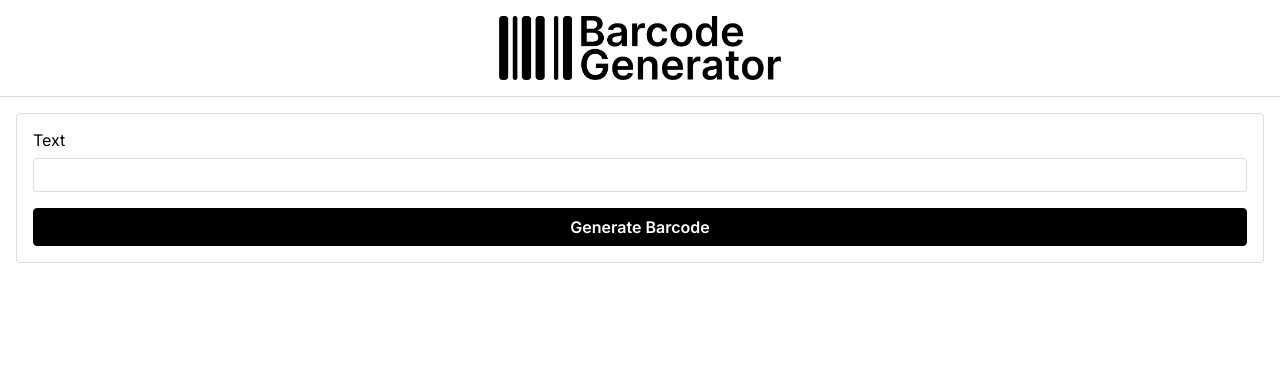
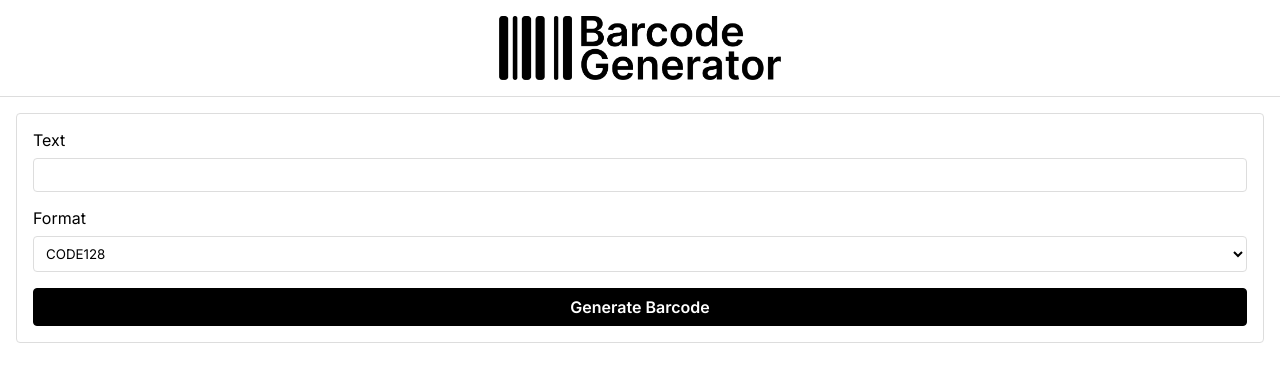
Before and after one commit to seaneoo/barcode-generator, a React (Vite) app: page / in a window 1280 px wide. Shown: the top 382 px of the page. Built offline with nearby package versions, Linux system fonts and the light colour scheme.

Commit message:
Update styles, add `select` element

```diff
--- a/src/components/Form.tsx
+++ b/src/components/Form.tsx
@@ -1,5 +1,5 @@
 import React, { useContext, useRef } from "react";
-import styled from "styled-components";
+import styled, { css } from "styled-components";
 import { BarcodeContext } from "../barcodeContexts";
 
 const _Form = styled.form`
@@ -18,11 +18,20 @@ const _Group = styled.div`
   gap: 0.5rem;
 `;
 
-const _Input = styled.input`
+const inputStyles = css`
   padding: 0.5rem;
   font-family: inherit;
+  background-color: #ffffff;
   border: 1px solid #dddddd;
   border-radius: 4px;
+`;
+
+const _Input = styled.input`
+  ${inputStyles}
+`;
+
+const _Select = styled.select`
+  ${inputStyles}
 `;
 
 const _Button = styled.button`
@@ -37,13 +46,29 @@ const _Button = styled.button`
   cursor: pointer;
 `;
 
+const formats = [
+  "CODE128",
+  "UPC",
+  "EAN13",
+  "EAN8",
+  "EAN5",
+  "EAN2",
+  "CODE39",
+  "ITF-14",
+  "MSI",
+  "Pharmacode",
+  "Codabar",
+];
+
 function Form() {
   const ctx = useContext(BarcodeContext);
   const input = useRef<any>();
+  const format = useRef<any>();
 
   const submit = (e: React.FormEvent) => {
     e.preventDefault();
     ctx?.setText(input.current?.value);
+    ctx?.setFormat(format.current?.value);
   };
 
   return (
@@ -59,6 +84,19 @@ function Form() {
         />
       </_Group>
 
+      <_Group>
+        <label htmlFor="barcodeFormat">Format</label>
+        <_Select ref={format} name="barcodeFormat" id="barcodeFormat">
+          {formats.map((f, i) => {
+            return (
+              <option key={i} value={f}>
+                {f}
+              </option>
+            );
+          })}
+        </_Select>
+      </_Group>
+
       <_Button type="submit">Generate Barcode</_Button>
     </_Form>
   );
```
